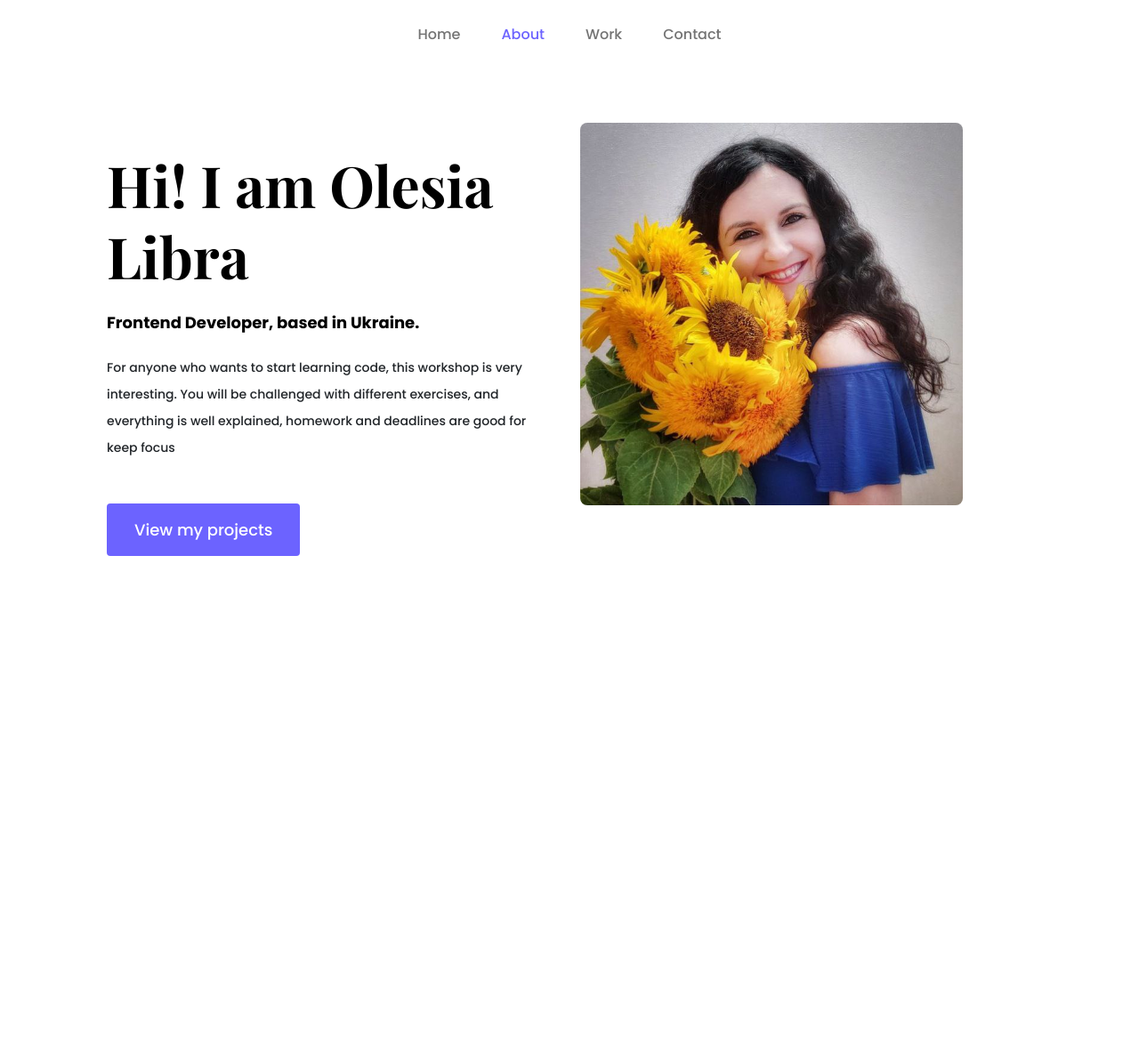
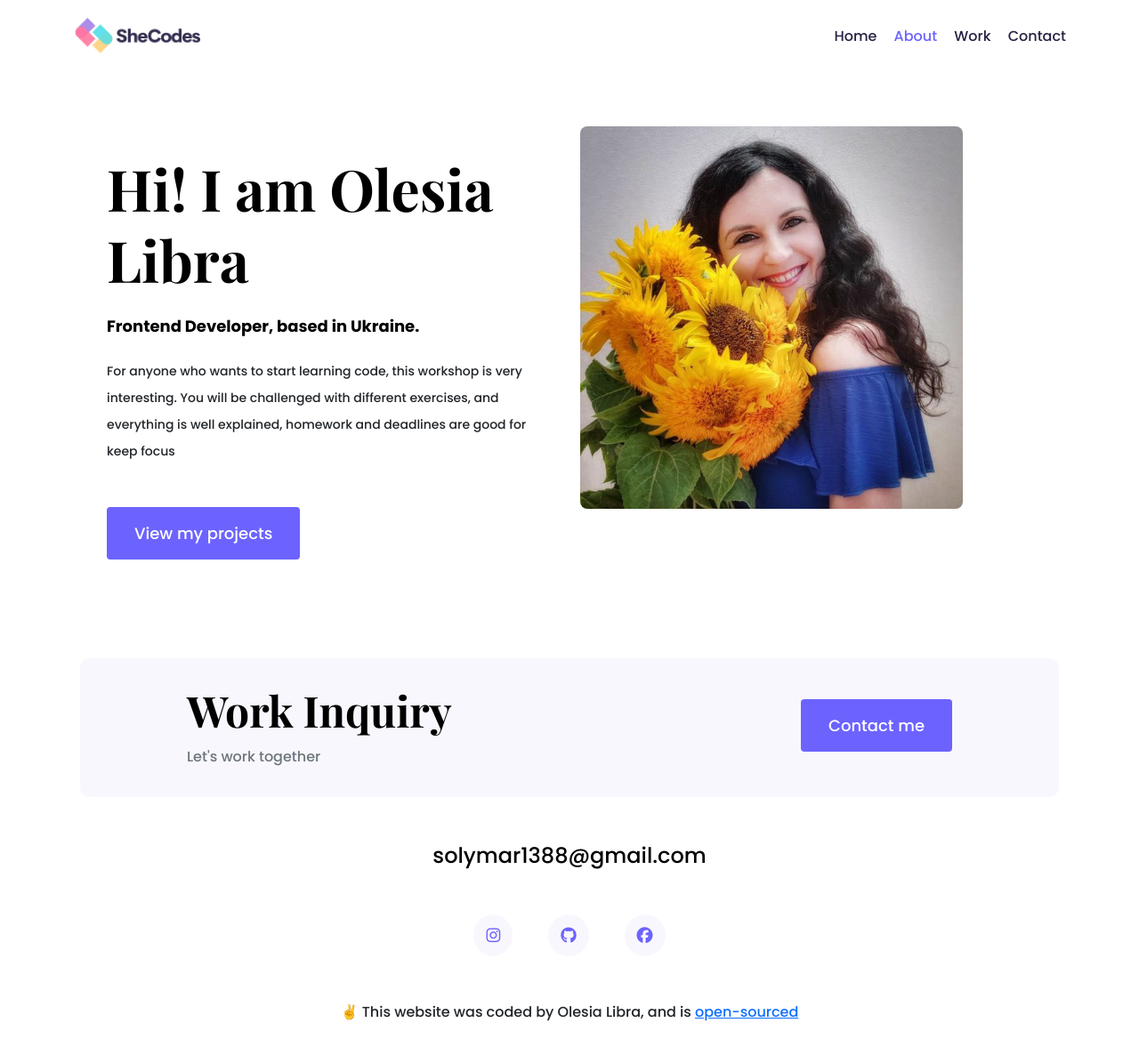
Before and after one commit to Solymar1388/portfolio-study-project, a plain HTML site: page about.html in a window 1280 px wide. Shown: the whole page at 89% size. Before the commit the page ends 800 px from the top, so only its background shows below. Drawn offline with nearby package versions, Linux system fonts and the light colour scheme.

Commit message:
added footer and SEO elements to each html file and

```diff
--- a/about.html
+++ b/about.html
@@ -5,7 +5,8 @@
     <meta charset="UTF-8">
     <meta http-equiv="X-UA-Compatible" content="IE=edge">
     <meta name="viewport" content="width=device-width, initial-scale=1.0">
-    <title>About me</title>
+    <meta name="description" content="About Olesia - a front-end developer based in Ukraine." />
+    <title>About Olesia Libra</title>
     <link href="https://cdn.jsdelivr.net/npm/bootstrap@5.2.0/dist/css/bootstrap.min.css" rel="stylesheet"
         integrity="sha384-gH2yIJqKdNHPEq0n4Mqa/HGKIhSkIHeL5AyhkYV8i59U5AR6csBvApHHNl/vI1Bx" crossorigin="anonymous">
     <link rel="preconnect" href="https://fonts.googleapis.com">
@@ -22,29 +23,25 @@
 
 <body>
     <div class="container">
-            <nav class="navbar navbar-expand-lg bg-white">
-                <div class="container">
-                    <button class="navbar-toggler" type="button" data-bs-toggle="collapse" data-bs-target="#navbarNav"
-                        aria-controls="navbarNav" aria-expanded="false" aria-label="Toggle navigation">
-                        <span class="navbar-toggler-icon"></span>
-                    </button>
-                    <div class="collapse navbar-collapse justify-content-center" id="navbarNav">
-                        <ul class="navbar-nav">
-                            <li class="nav-item">
-                                <a class="nav-link" aria-current="page" href="/index.html">Home</a>
+        <nav class="d-flex justify-content-between">
+            <a href="/" title="Homepage">
+                <img src="images/logo.png" class="logo d-none d-md-block" alt="Olesia Logo" />
+                <img src="images/logo-small.jpg" class="logo d-block d-md-none" alt="Olesia Logo" />
+            </a>
+            <ul>
+                <li >
+                    <a href="/" title="Homepage"> Home</a>
                 </li>
-                            <li class="nav-item">
-                                <a class="nav-link active" href="/about.html">About</a>
+                <li class="active">
+                    <a href="/about.html" title="About Olesia"> About</a>
                 </li>
-                            <li class="nav-item">
-                                <a class="nav-link" href="/work.html">Work</a>
+                <li>
+                    <a href="/work.html" title="Olesia's work"> Work</a>
                 </li>
-                            <li class="nav-item">
-                                <a class="nav-link " href="/contact.html">Contact</a>
+                <li>
+                    <a href="/contact.html" title="Contact Olesia"> Contact</a>
                 </li>
             </ul>
-                    </div>
-                </div>
         </nav>
     </div>
 
@@ -60,13 +57,45 @@
                         everything is well explained, homework and deadlines are good for
                         keep focus
                     </p>
-                    <a href="" class="btn btn-branding">View my projects</a>
+                    <a href="/work.html" class="btn btn-branding" title="Olesia's work">View my projects</a>
                 </div>
             </div>
             <div class="col-lg-6">
-                <img src="images/olesialibra.jpg" alt="" class="img-fluid rounded-3 myphoto" />
+                <img src="images/olesialibra.jpg" alt="olesia libra photo" class="img-fluid rounded-3 myphoto" />
             </div>
         </div>
+        <footer>
+            <div class="contact-box mb-5 d-none d-md-flex justify-content-between">
+                <div>
+                    <h3>Work Inquiry</h3>
+                    <p class="text-muted">Let's work together</p>
+                </div>
+                <div>
+                    <a href="/contact.html" class="btn btn-branding mt-3" title="Contact Olesia">Contact me</a>
+                </div>
+
+            </div>
+            <div class="d-flex justify-content-center mb-5">
+                <a href="mailto:solymar1388@gmail.com" class="email-link" title="Email Olesia">solymar1388@gmail.com</a>
+            </div>
+            <div class="social-links d-flex justify-content-center">
+                <a href="https://www.instagram.com" target="_blank" title="Instagram Profile">
+                    <i class="fa-brands fa-instagram"></i>
+                </a>
+                <a href="https://www.github.com" target="_blank" title="GitHub Profile">
+                    <i class="fa-brands fa-github"></i>
+                </a>
+                <a href="https://www.facebook.com" target="_blank" title="Facebook Profile">
+                    <i class="fa-brands fa-facebook"></i>
+                </a>
+            </div>
+            <p class="text-center mt-5">
+                ✌️ This website was coded by Olesia Libra, and is
+                <a href="https://github.com/Solymar1388/portfolio-study-project" target="_blank">
+                    open-sourced
+                </a>
+            </p>
+        </footer>
     </div>
 </body>
 </html>
--- a/styles/portfolio.css
+++ b/styles/portfolio.css
@@ -24,7 +24,7 @@ h2 {
     font-size: 64px;
 }
 
-h4 {
+h3 {
     font-size: 48px;
 }
 
@@ -34,10 +34,41 @@ p {
     line-height: 30px;
 }
 
+.logo {
+    max-height: 40px;
+}
+
+nav {
+    padding: 20px 0;
+}
+
+nav ul {
+    padding: 0;
+    margin: 0;
+}
+
+nav li {
+    display: inline;
+    list-style: none;
+    line-height: 42px;
+    margin-left: 15px;
+}
+
+nav a {
+    text-decoration: none;
+    color: #272142;
+    transition: all 100ms ease-in-out;
+}
+
+nav a:hover,
+nav li.active a {
+    color: var(--branding-color);
+}
+
 .hero {
     background: var(--secondary-color);
     text-align: center;
-    padding: 160px 20px;
+    padding: 80px 20px;
 }
 
 .hero p {
@@ -175,12 +206,8 @@ footer .social-links a:hover {
         font-size: 44px;
     }
 
-    h4 {
+    h3 {
         font-size: 26px;
-    }
-
-    .hero {
-        padding: 80px 20px;
     }
 
     .content {
```
Also changed, not shown: contact.html (+49 -18 lines), index.html (+43 -45 lines), work.html (+53 -22 lines), images/logo-small.jpg (added), images/logo.png (added). Lines whose indentation alone changed are shown as unchanged.
